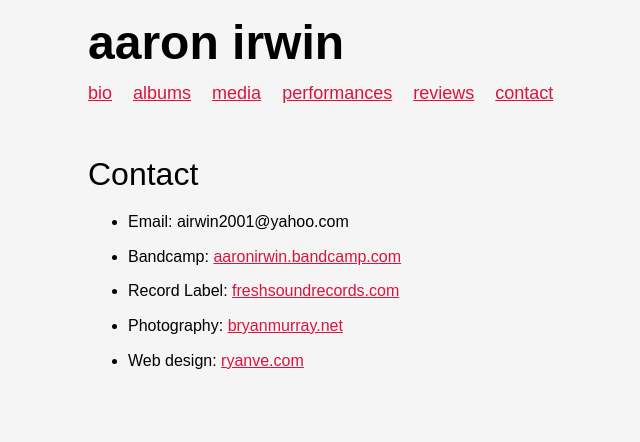
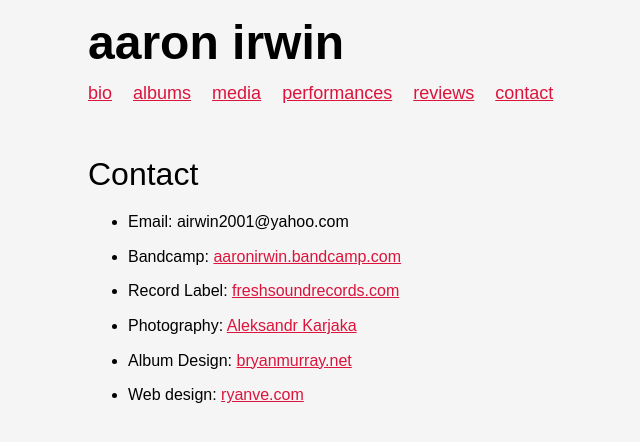
Before and after one commit to ryanve/aaronirwin.com, a Jekyll site: the page built from contact.md, in a window 1280 px wide. Shown: the top 442 px of the page, without its empty margins (72-712 px from the left). Built offline with Jekyll 4.4.1, drawn with Linux system fonts in a browser that asks for light colours.

Commit message:
Update contact.md (#146)

```diff
--- a/contact.md
+++ b/contact.md
@@ -7,5 +7,6 @@ title: Contact
 - Email: airwin2001@yahoo.com
 - Bandcamp: [aaronirwin.bandcamp.com](https://aaronirwin.bandcamp.com/)
 - Record Label: [freshsoundrecords.com](https://www.freshsoundrecords.com)
-- Photography: [bryanmurray.net](http://www.bryanmurray.net)
+- Photography: [Aleksandr Karjaka](https://www.karjaka.com/)
+- Album Design: [bryanmurray.net](http://www.bryanmurray.net)
 - Web design: [ryanve.com](http://ryanve.com)
```
